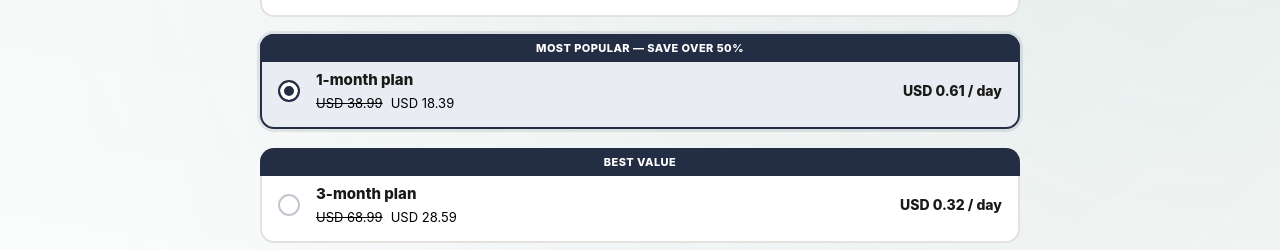
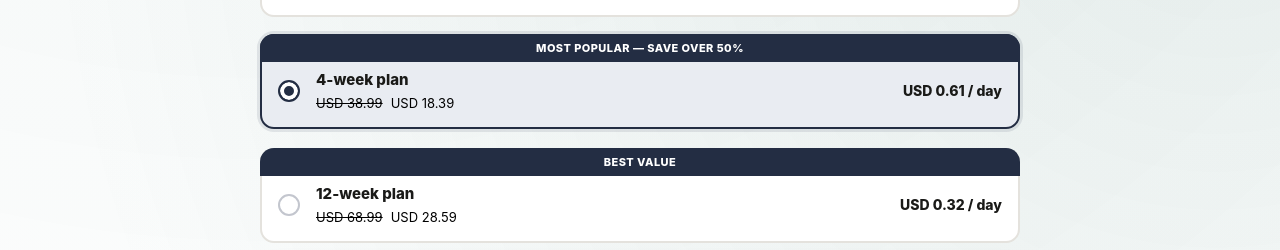
Before and after one commit to soft-synergy/Zero, a Next.js app: page /quiz/paywall in a window 1280 px wide. Shown: the part 702-952 px from the top of the page. Built offline with nearby package versions, Linux system fonts and the light colour scheme.

Commit message:
rename: 1-month → 4-week, 3-month → 12-week in paywall copy

```diff
--- a/app/quiz/paywall/PaywallContent.tsx
+++ b/app/quiz/paywall/PaywallContent.tsx
@@ -37,7 +37,7 @@ const PLANS = [
   },
   {
     id: '1m',
-    name: '1-month plan',
+    name: '4-week plan',
     price: 'USD 18.39',
     oldPrice: 'USD 38.99',
     perDay: 'USD 0.61/day',
@@ -48,7 +48,7 @@ const PLANS = [
   },
   {
     id: '3m',
-    name: '3-month plan',
+    name: '12-week plan',
     price: 'USD 28.59',
     oldPrice: 'USD 68.99',
     perDay: 'USD 0.31/day',
@@ -277,7 +277,7 @@ export function PaywallContent({ checkoutSlug = 'checkout' }: { checkoutSlug?: s
 
   const purchaseLegalText = useMemo(() => {
     const selectedPricing = PRICING[lang]?.[selectedPlan.id as '7d'|'1m'|'3m']?.[variant] ?? PRICING.en[selectedPlan.id as '7d'|'1m'|'3m'].base
-    const planLabel = selectedPlan.id === '7d' ? '7-day' : selectedPlan.id === '1m' ? '1-month' : '3-month'
+    const planLabel = selectedPlan.id === '7d' ? '7-day' : selectedPlan.id === '1m' ? '4-week' : '12-week'
     const period = selectedPlan.renewalPeriod
     if (copy.purchaseLegal) {
       return copy.purchaseLegal(selectedPricing.price, selectedPricing.renewalPrice, planLabel, period)
--- a/lib/paywall-copy.ts
+++ b/lib/paywall-copy.ts
@@ -104,8 +104,8 @@ export type Copy = {
 export const EN: Copy = {
   plans: [
     { name: "7-day plan", desc: "USD 1.09 / day", badge: null },
-    { name: "1-month plan", desc: "USD 0.61 / day", badge: "Most popular — save over 50%" },
-    { name: "3-month plan", desc: "USD 0.31 / day", badge: "Best value" }
+    { name: "4-week plan", desc: "USD 0.61 / day", badge: "Most popular — save over 50%" },
+    { name: "12-week plan", desc: "USD 0.31 / day", badge: "Best value" }
   ],
   pageTitle: "Your Personalized Zero Carbs Challenge plan is ready",
   pageSub: "Pick the plan that fits you best.",
@@ -187,10 +187,10 @@ export const EN: Copy = {
   trustInstantAccess: "Instant access",
   footerLanguageLabel: "Language",
   secretGiftPill: "Get secret gift!",
-  secretGiftLead: "If you select 3-month plan:",
+  secretGiftLead: "If you select 12-week plan:",
   secretGiftTitle: "Secret gift",
   secretGiftBody: "The Zero Carbs Challenge team wants to support your relationship with food transformation and prepared a secret surprise for you.",
-  giftSectionTitle: "Buy 3 month plan and get",
+  giftSectionTitle: "Buy 12-week plan and get",
   giftSectionHighlight: "SECRET gift",
   giftSectionBody: "The Zero Carbs Challenge team wants to support your relationship with food transformation and prepared a secret surprise for you.",
   guaranteePrefix: "See our",
--- a/translations-data/current/en.json
+++ b/translations-data/current/en.json
@@ -337,10 +337,10 @@
   "paywall.trustInstantAccess": "Instant access",
   "paywall.footerLanguageLabel": "Language",
   "paywall.secretGiftPill": "Get secret gift!",
-  "paywall.secretGiftLead": "If you select 3-month plan:",
+  "paywall.secretGiftLead": "If you select 12-week plan:",
   "paywall.secretGiftTitle": "Secret gift",
   "paywall.secretGiftBody": "The Zero Carbs Challenge team wants to support your relationship with food transformation and prepared a secret surprise for you.",
-  "paywall.giftSectionTitle": "Buy 3 month plan and get",
+  "paywall.giftSectionTitle": "Buy 12-week plan and get",
   "paywall.giftSectionHighlight": "SECRET gift",
   "paywall.giftSectionWorth": " (worth $50)",
   "paywall.giftSectionBody": "The Zero Carbs Challenge team wants to support your relationship with food transformation and prepared a secret surprise for you.",
@@ -357,10 +357,10 @@
   "paywall.plans.0.name": "7-day plan",
   "paywall.plans.0.desc": "USD 1.09 / day",
   "paywall.plans.0.badge": null,
-  "paywall.plans.1.name": "1-month plan",
+  "paywall.plans.1.name": "4-week plan",
   "paywall.plans.1.desc": "USD 0.61 / day",
   "paywall.plans.1.badge": "Most popular — save over 50%",
-  "paywall.plans.2.name": "3-month plan",
+  "paywall.plans.2.name": "12-week plan",
   "paywall.plans.2.desc": "USD 0.31 / day",
   "paywall.plans.2.badge": "Best value",
   "paywall.bullets.0": "Build confidence",
```
